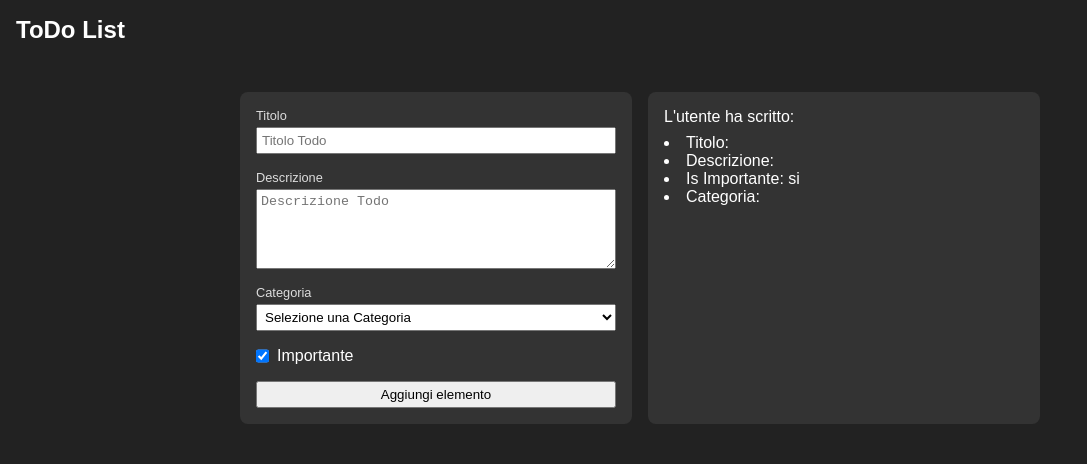
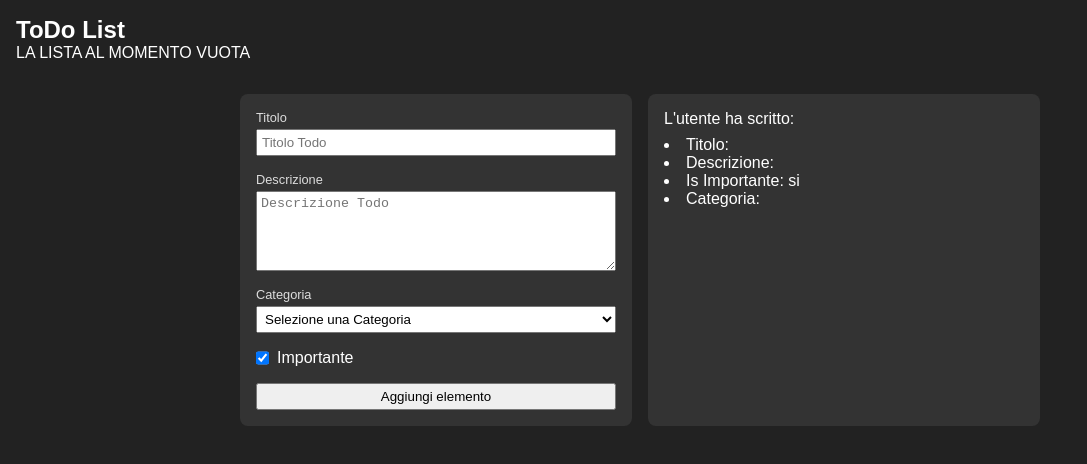
Before and after one commit to Giaculliantonella-WD/React-state, a React (Vite) app: page / in a window 1280 px wide. Shown: the top 464 px of the page, without its empty margins (0-1087 px from the left). Built offline with nearby package versions, Linux system fonts and the light colour scheme.

Commit message:
blocco condizionale

```diff
--- a/src/App.jsx
+++ b/src/App.jsx
@@ -61,11 +61,15 @@ function App() {
       {/* visualizza lista */}
       <div id="todo-list">
         <h2>ToDo List</h2>
-        <ul>
-          {todoList.map((todoItem, i) =>
-            <li key={i}>{todoItem.titolo}- {todoItem.categoria}</li>
-          )}
-        </ul>
+        {todoList.length
+          ? <ul>
+            {todoList.map((todoItem, i) =>
+              <li key={i}>{todoItem.titolo}- {todoItem.categoria}</li>
+            )}
+          </ul>
+          : <p>LA LISTA AL MOMENTO VUOTA</p>
+        }
+
       </div>
       {/* inserimento nuovo item */}
       <div id="todo-insert">
```
